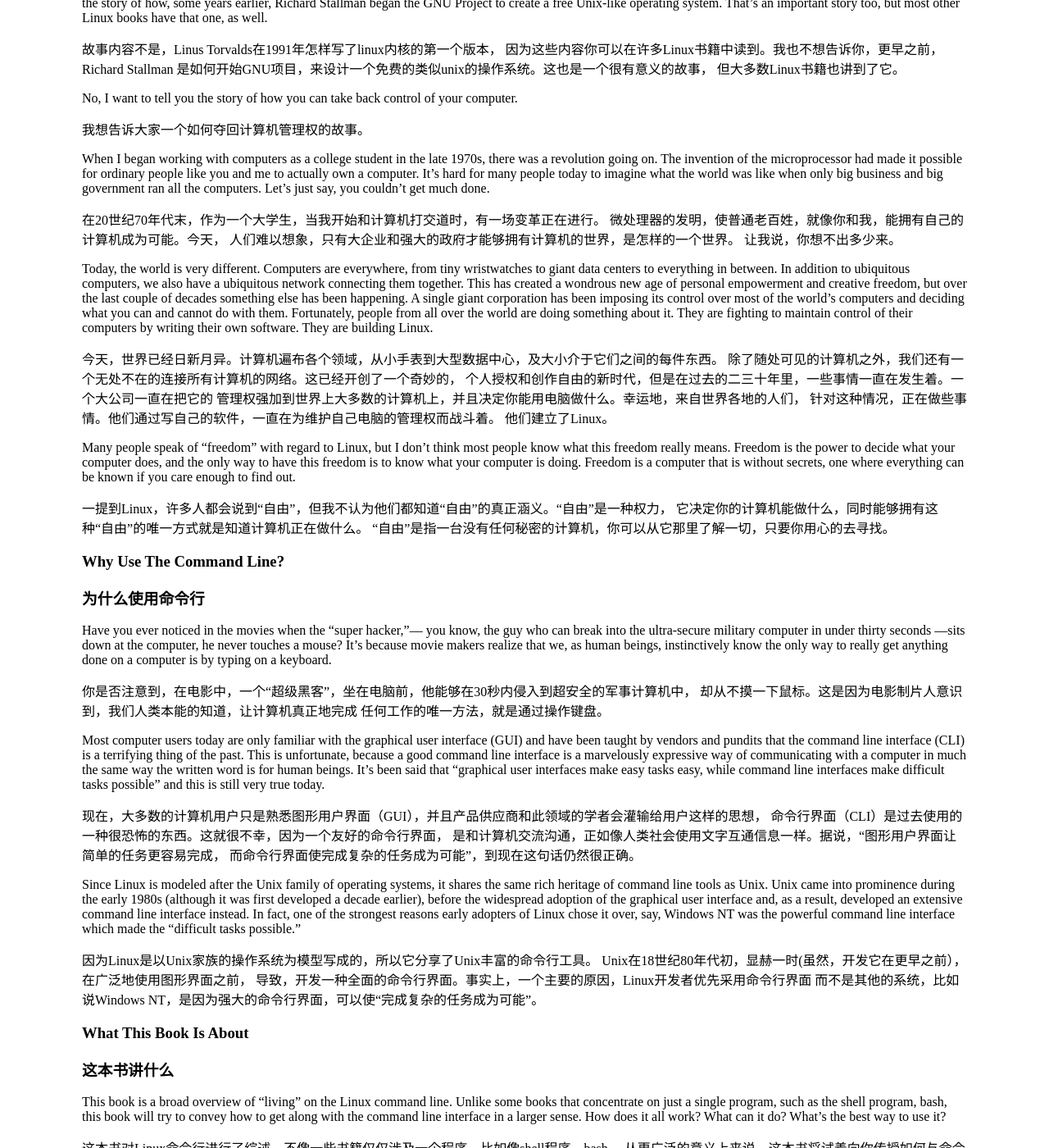
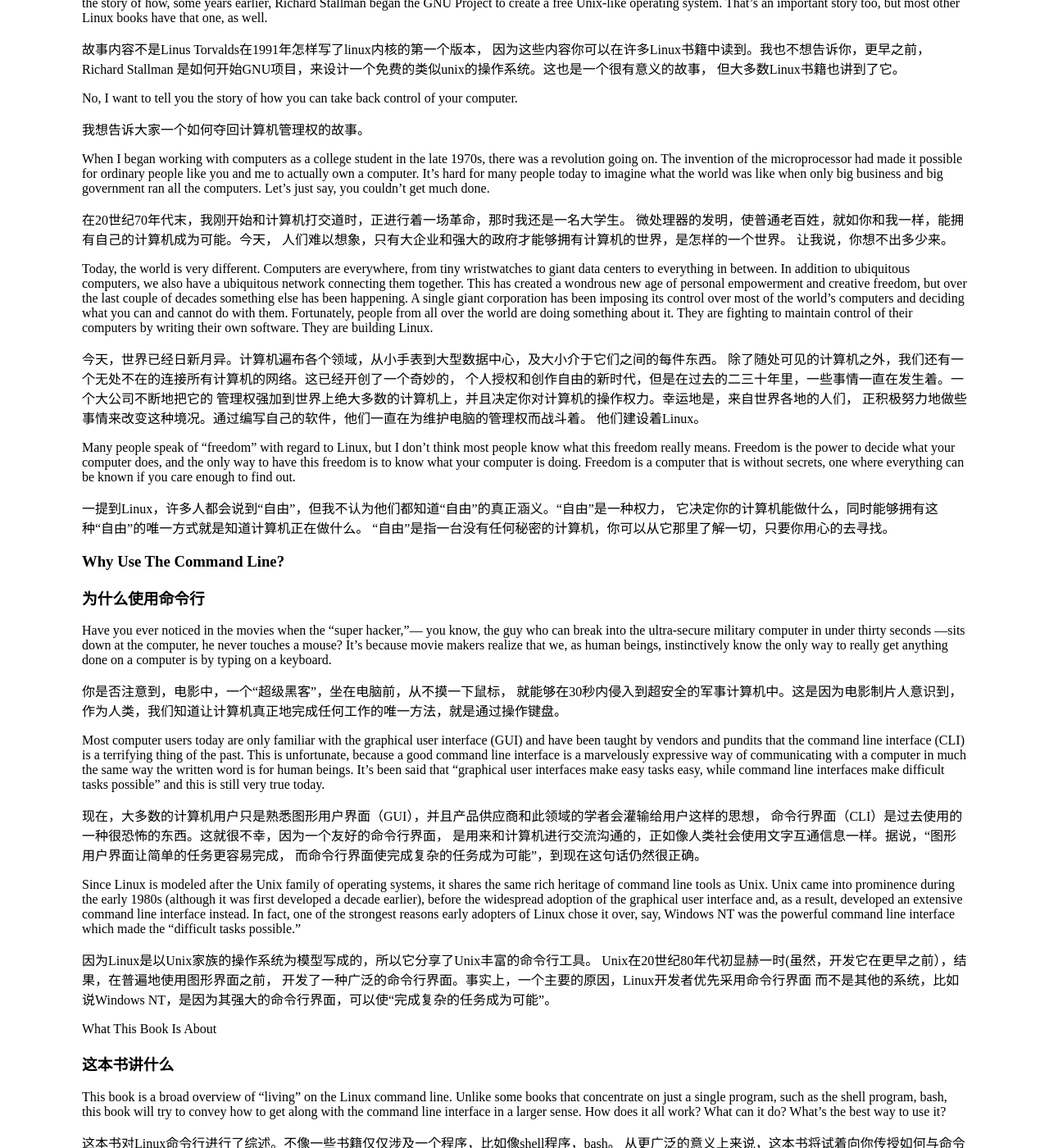
Before and after one commit to billie66/TLCL, a Jekyll site: the page built from book/introduction.md, in a window 1280 px wide and 1400 px high, scrolled down 224 px. Shown: the whole window at 82% size. Built offline with Jekyll 4.4.1, drawn with Linux system fonts in a browser that asks for light colours; Markdown is read by kramdown in place of the engine named in the settings; some of the changed text lies outside the part shown.

Commit message:
check the first part again

```diff
--- a/book/introduction.md
+++ b/book/introduction.md
@@ -13,7 +13,7 @@ story of how, some years earlier, Richard Stallman began the GNU Project to crea
 Unix-like operating system. That's an important story too, but most other Linux books
 have that one, as well.
 
-故事内容不是，Linus Torvalds在1991年怎样写了linux内核的第一个版本，
+故事内容不是Linus Torvalds在1991年怎样写了linux内核的第一个版本，
 因为这些内容你可以在许多Linux书籍中读到。我也不想告诉你，更早之前，Richard Stallman
 是如何开始GNU项目，来设计一个免费的类似unix的操作系统。这也是一个很有意义的故事，
 但大多数Linux书籍也讲到了它。
@@ -28,8 +28,8 @@ ordinary people like you and me to actually own a computer. It's hard for many p
 today to imagine what the world was like when only big business and big government ran
 all the computers. Let's just say, you couldn't get much done.
 
-在20世纪70年代末，作为一个大学生，当我开始和计算机打交道时，有一场变革正在进行。
-微处理器的发明，使普通老百姓，就像你和我，能拥有自己的计算机成为可能。今天，
+在20世纪70年代末，我刚开始和计算机打交道时，正进行着一场革命，那时我还是一名大学生。
+微处理器的发明，使普通老百姓，就如你和我一样，能拥有自己的计算机成为可能。今天，
 人们难以想象，只有大企业和强大的政府才能够拥有计算机的世界，是怎样的一个世界。
 让我说，你想不出多少来。
 
@@ -45,10 +45,10 @@ They are building Linux.
 
 今天，世界已经日新月异。计算机遍布各个领域，从小手表到大型数据中心，及大小介于它们之间的每件东西。
 除了随处可见的计算机之外，我们还有一个无处不在的连接所有计算机的网络。这已经开创了一个奇妙的，
-个人授权和创作自由的新时代，但是在过去的二三十年里，一些事情一直在发生着。一个大公司一直在把它的
-管理权强加到世界上大多数的计算机上，并且决定你能用电脑做什么。幸运地，来自世界各地的人们，
-针对这种情况，正在做些事情。他们通过写自己的软件，一直在为维护自己电脑的管理权而战斗着。
-他们建立了Linux。
+个人授权和创作自由的新时代，但是在过去的二三十年里，一些事情一直在发生着。一个大公司不断地把它的
+管理权强加到世界上绝大多数的计算机上，并且决定你对计算机的操作权力。幸运地是，来自世界各地的人们，
+正积极努力地做些事情来改变这种境况。通过编写自己的软件，他们一直在为维护电脑的管理权而战斗着。
+他们建设着Linux。
 
 Many people speak of “freedom” with regard to Linux, but I don't think most people
 know what this freedom really means. Freedom is the power to decide what your
@@ -70,9 +70,9 @@ the computer, he never touches a mouse? It's because movie makers realize that w
 human beings, instinctively know the only way to really get anything done on a computer
 is by typing on a keyboard.
 
-你是否注意到，在电影中，一个“超级黑客”，坐在电脑前，他能够在30秒内侵入到超安全的军事计算机中，
-却从不摸一下鼠标。这是因为电影制片人意识到，我们人类本能的知道，让计算机真正地完成
-任何工作的唯一方法，就是通过操作键盘。
+你是否注意到，电影中，一个“超级黑客”，坐在电脑前，从不摸一下鼠标，
+就能够在30秒内侵入到超安全的军事计算机中。这是因为电影制片人意识到，
+作为人类，我们知道让计算机真正地完成任何工作的唯一方法，就是通过操作键盘。
 
 Most computer users today are only familiar with the graphical user interface (GUI) and
 have been taught by vendors and pundits that the command line interface (CLI) is a
@@ -84,7 +84,7 @@ still very true today.
 
 现在，大多数的计算机用户只是熟悉图形用户界面（GUI），并且产品供应商和此领域的学者会灌输给用户这样的思想，
 命令行界面（CLI）是过去使用的一种很恐怖的东西。这就很不幸，因为一个友好的命令行界面，
-是和计算机交流沟通，正如像人类社会使用文字互通信息一样。据说，“图形用户界面让简单的任务更容易完成，
+是用来和计算机进行交流沟通的，正如像人类社会使用文字互通信息一样。据说，“图形用户界面让简单的任务更容易完成，
 而命令行界面使完成复杂的任务成为可能”，到现在这句话仍然很正确。
 
 Since Linux is modeled after the Unix family of operating systems, it shares the same
@@ -96,11 +96,11 @@ over, say, Windows NT was the powerful command line interface which made the
 “difficult tasks possible.”
 
 因为Linux是以Unix家族的操作系统为模型写成的，所以它分享了Unix丰富的命令行工具。
-Unix在18世纪80年代初，显赫一时(虽然，开发它在更早之前），在广泛地使用图形界面之前，
-导致，开发一种全面的命令行界面。事实上，一个主要的原因，Linux开发者优先采用命令行界面
-而不是其他的系统，比如说Windows NT，是因为强大的命令行界面，可以使“完成复杂的任务成为可能”。
+Unix在20世纪80年代初显赫一时(虽然，开发它在更早之前），结果，在普遍地使用图形界面之前，
+开发了一种广泛的命令行界面。事实上，一个主要的原因，Linux开发者优先采用命令行界面
+而不是其他的系统，比如说Windows NT，是因为其强大的命令行界面，可以使“完成复杂的任务成为可能”。
 
-###What This Book Is About
+What This Book Is About
 
 ### 这本书讲什么
 
@@ -123,7 +123,7 @@ system administration task.
 
 __这不是一本关于Linux系统管理的书__。然而任何一个关于命令行的重要讨论，都一定会牵涉到
 系统管理方面的内容，这本书仅仅提到一点儿管理方面的问题。这本书为读者准备好了其它的学习内容，
-帮助你在使用命令行方面打下坚实的基础，这可是完成任一个系统管理任务所必需的至关重要的工具。
+帮助你为使用命令行打下坚实的基础，这可是完成任一个系统管理任务所必需的至关重要的工具。
 
 This book is very Linux-centric. Many other books try to broaden their appeal
 by including other platforms such as generic Unix and MacOS X. In doing so,
@@ -132,10 +132,10 @@ the other hand, only covers contemporary Linux distributions. Ninety-five
 percent of the content is useful for users of other Unix-like systems, but
 this book is highly targeted at the modern Linux command line user.
 
-__这本书是围绕Linux而写的__。许多书籍，会包含一些其它系统方面的知识，比如一般的Unix,
-MacOS X等，以此来扩大他们的影响力。这样做，他们就减少了书本的内容，仅是突出一般的话题。
-另一方面，这本书只研究了当代Linux发行版。虽然，对于其他类似于Unix系统的用户来说，
-这本书95％的内容是有用的，但是这本书高度针对现代Linux命令行用户。
+__这本书是围绕Linux而写的__。许多书籍，为了扩大自身的影响力，会包含一些其它平台的知识，
+比如一般的Unix, MacOS X等。这样做，书本中针对普遍话题的内容就减少了。另一方面，
+这本书只研究了当代Linux发行版。虽然，对于使用其它类似于Unix系统的用户来说，
+书中95％的内容是有用的，但这本书主要面向的对象是现代Linux命令行用户。
 
 Who Should Read This Book
 
@@ -147,9 +147,9 @@ your boss has told you to administer a Linux server, or maybe you're just a
 desktop user who is tired of all the security problems and want to give Linux
 a try. That's fine.here.All are welcome
 
-这本书是为已经从其它系统移民到Linux的新手而写的。也许你是某个微软Windows的高手。
-也许你的老板让你去管理一个Linux服务器，或许你只是一个桌面用户，厌倦了系统出现的各种
-安全防御问题，想去体验一下Linux。很好，这里欢迎你们！
+这本书是为已经从其它平台移民到Linux系统的新手而写的。最有可能，你是使用某个Windows版本的高手。
+或许是老板让你去管理一个Linux服务器，或许你只是一个桌面用户，厌倦了系统出现的各种
+安全防御问题，而想要体验一下Linux。很好，这里欢迎你们！
 
 That being said, there is no shortcut to Linux enlightenment. Learning the
 command line is challenging and takes real effort. It's not that it's so hard,
@@ -198,23 +198,23 @@ small part of the larger Unix culture, which has its own language and history.
 I might throw in a rant or two, as well.
 
 另一个目的，是想让读者熟悉Unix的思维方式，这种思维方式不同于Windows的。在学习过程中，
-我们会帮助你理解为什么某些命令会按照他们的方式工作，以及它们是怎样实现那样的工作方式的。
+我们会帮助你理解为什么某些命令会按照它们的方式工作，以及它们是怎样实现那样的工作方式的。
 Linux不仅是一款软件，也是Unix文化的一小部分，它有自己的语言和历史渊源。
-我也可能会说些过激的话。
+同时，我也许会说些过激的话。
 
 This book is divided into five parts, each covering some aspect of the command
 line experience. Besides the first part, which you are reading now, this book
 contains:
 
-这本书共分为五部分，每一部分讲述了命令行某个方面的知识点。除了第一部分，
-也就是你正在阅读的这一部分，这本书包括：
+这本书共分为五部分，每一部分讲述了不同方面的命令行知识。除了第一部分，
+也就是你正在阅读的这一部分，这本书还包括：
 
 Part 2 – Learning The Shell starts our exploration of the basic language of
 the command line including such things as the structure of commands, file
 system navigation, command line editing, and finding help and documentation
 for commands.
 
-* 第二部分 — 学习shell 开始探究命令行基本语言，包括这些东西，例如命令组成结构，
+* 第二部分 — 学习shell 开始探究命令行基本语言，包括命令组成结构，
   文件系统浏览，编写命令行，查找命令帮助文档。
 
 Part 3 – Configuration And The Environment covers editing configuration files
@@ -238,7 +238,7 @@ computing tasks. By learning shell programming, you will become familiar with
 concepts that can be applied to many other programming languages.
 
 * 第五部分 — 编写Shell脚本  介绍了shell编程，一个无可否认的基本技能，能够自动化许多
-  常见的计算任务，很容易学。通过学习shell编程，你会逐渐熟悉一些计算机语言概念，
+  常见的计算任务，很容易学。通过学习shell编程，你会逐渐熟悉一些关于编程语言方面的概念，
   这些概念也适用于其他的编程语言。
 
 How To Read This Book
@@ -332,11 +332,11 @@ of recognition, placing them in the name is unfair to everyone else who made
 significant contributions. Besides, I think “Linux/GNU” would be more
 technically accurate since the kernel boots first and everything else runs on top ofit.</p>
 
-<p>关于Richard Stallman，天才的哲学家，自由软件运动创始人，自由软件基金会创办者，创建了GNU工程，
-编写了第一版GNU C 编译器（gcc），创立了GNU通用公共协议（the GPL),等等。
+<p>Richard Stallman是一个天才的哲学家，自由软件运动创始人，自由软件基金会创办者，他创建了GNU工程，
+编写了第一版GNU C 编译器（gcc），创立了GNU通用公共协议（the GPL)等等。
 他坚持把Linux称为“GNU/Linux”，为的是准确地反映GNU工程对Linux操作系统的贡献。
-然而，GNU项目早于Linux内核，而GNU项目的贡献得到极高的赞誉，把GNU用在Linux名字里，
-这对其他每个，对Linux的发展，做出重大贡献的程序员来说，就不公平了。</p>
+然而，GNU项目早于Linux内核，而GNU项目的贡献得到了极高的赞誉，再把GNU用在Linux名字里，
+这对其他每个为Linux的发展做出重大贡献的程序员来说，就不公平了。</p>
 
 <p>In popular usage, “Linux” refers to the kernel and all the other free and open
 source software found in the typical Linux distribution; that is, the entire Linux
```
Also changed, not shown: other parts of book/introduction.md (+10 -10 lines).
